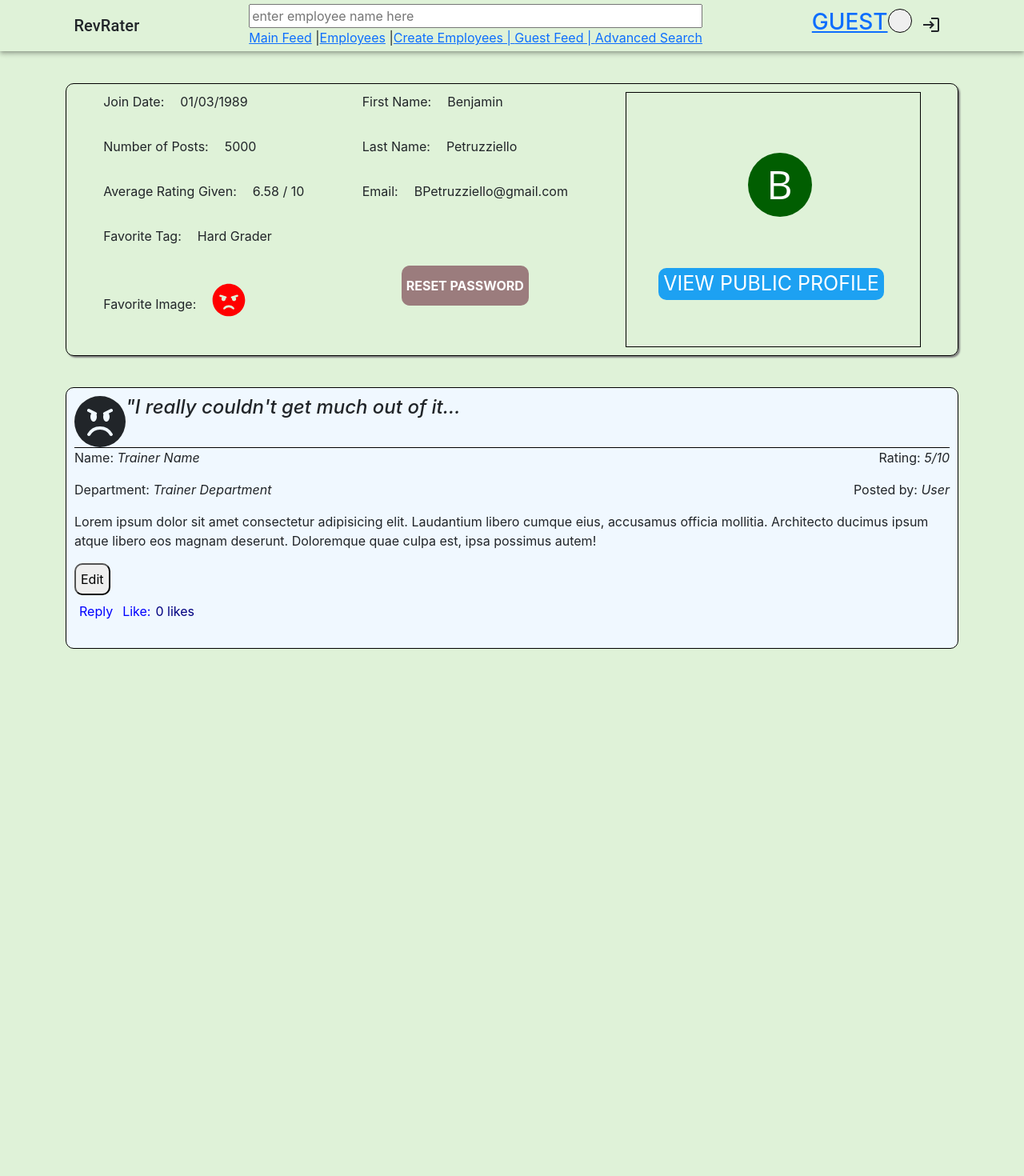
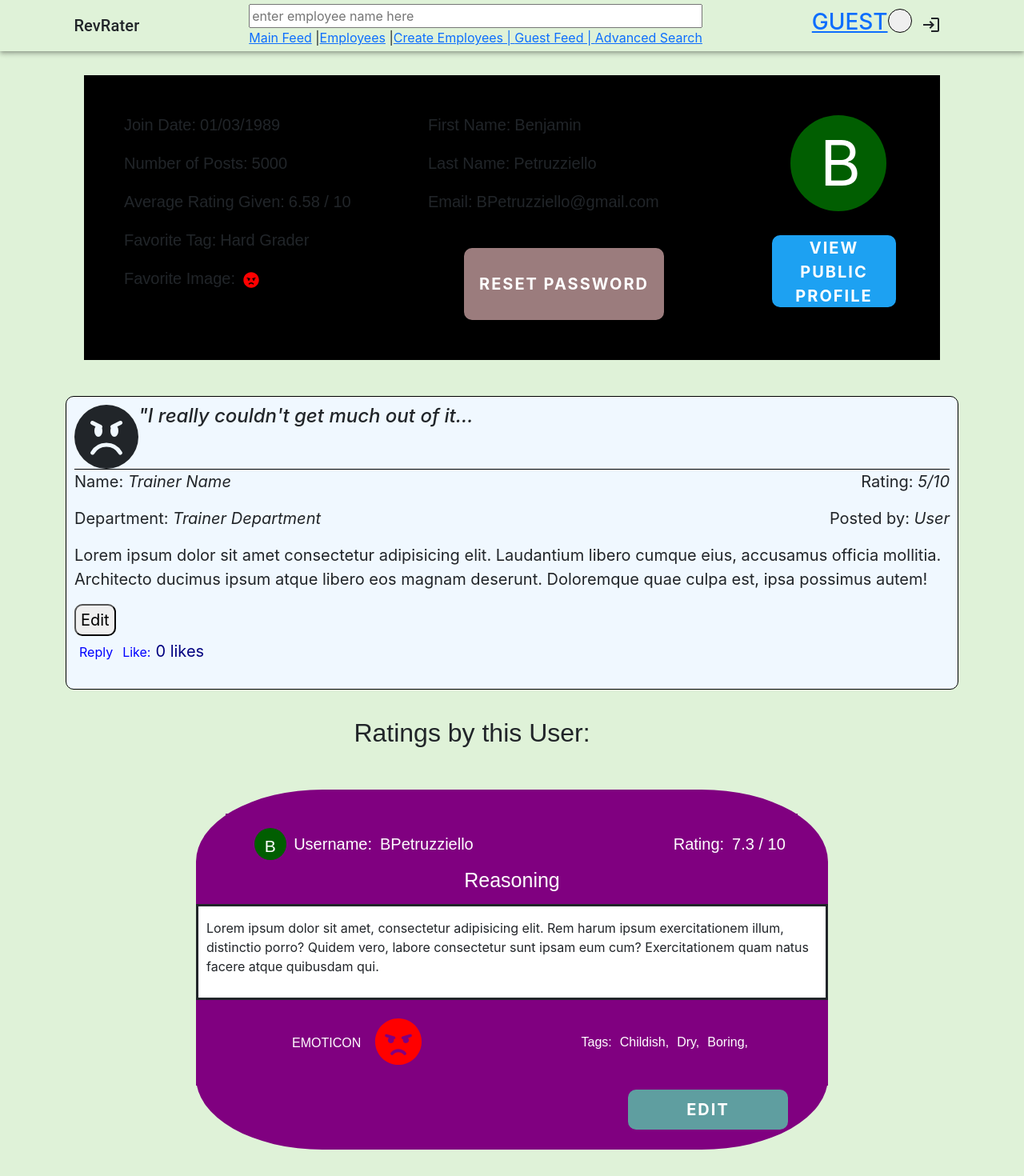
Before and after one commit to mdsayeed133/RevProject-3, a React (Create React App) app in the folder social-media-react-dev/: page /userprofile in a window 1280 px wide. Shown: the top 1470 px of the page at 80% size. Before the commit the page ends 826 px from the top, so only its background shows below. Built offline with nearby package versions, Linux system fonts and the light colour scheme.

Commit message:
will attempt connections

```diff
--- a/social-media-react-dev/src/components/Employees/Employees.tsx
+++ b/social-media-react-dev/src/components/Employees/Employees.tsx
@@ -27,8 +27,7 @@ const Employees = () => {
         <>
             <Navbar />
             <div className="Employees-container container">
-                <h1>Display employees</h1>
-                <p><em>auto populate...</em></p>
+                <h2>Here is a collection of all employees available for review on RevRater...</h2>
                 <div className="display-Employees row" id="dispEmployee">
                     {/* this card format will auto generate the Employees */}
                     <EmployeeCard/>
--- a/social-media-react-dev/src/components/UserProfile/UserProfile.css
+++ b/social-media-react-dev/src/components/UserProfile/UserProfile.css
@@ -1,10 +1,10 @@
-/* h2{
+h2{
     box-sizing: border-box;
-    font-family: "Concert-One", sans-serif;
-    font-weight: bold;
-} */
+    font-family: 'Open-Sans', sans-serif;
+    /* font-weight: bold;  */
+ }
 
-:root{
+ :root{
     --color1: #dff2d8;
     --color2: #c6dea6;
     --color3: #7ebdc3;
@@ -12,436 +12,284 @@
     --color5: #ced097;
 }
 
+#fields, #inputs, #post-info-details{
+    font-size: 20px;
+}
 
+.user-profile-container{
+    margin-top: 30px;
+    display: flex;
+    /*Elements on top of each other*/
+    flex-direction: column;
+    /*Bring items center vertically*/
+    height: 100%;
+    justify-content: center;
+    align-items: center;
+    overflow-x: hidden;
+    overflow-y: auto;
+    padding-bottom: 100px;
+    font-size: 20px;
+}
 
 .profile-grid{
-
-    /* display: grid; */
+    display: grid;
     /*Column width*/
-    /* grid-template-columns: 550px 700px 300px; */
-    /* grid-template-rows: 400px 400px 400px; */
-    /* grid-gap: 10px; */
-    /* background-color: black;  */
+    grid-template-columns: 370px 420px 240px;
+    grid-gap: 10px;
+    background-color: black;
     padding: 10px;
-
 }
 
-.profile-grid {
-
-    /* text-align: left; */
-    border: 1px solid black;
-    margin-top: 40px;
-    border-radius: 10px;
-    box-shadow: 2px 2px 2px gray;
+.profile-grid > div{
+    text-align: left;
+    padding-top: 40px;
+    padding-left: 40px;
+    justify-content: center;
+    align-items: center;
 }
 
-/* .post-info-container{
-    padding-top: 90px;
-    padding-left: 40px;
-
-} */
-
-
-#join-date-value{
+.profile-grid p{
     white-space: nowrap;
     display: inline-block;
-    padding-left: 20px;
+    padding-left: 5px;
 }
 
-#post-info-details{
-    white-space: nowrap;
-    display: inline-block;
-    padding-left: 20px;
-
-}
-
-/*trainer image*/
-
-/* .image{
-
-    white-space: nowrap;
-    display: inline-block;
-
-} */
-
 #trainer-favorite-img, #emoticon-img{
-    font-size: 42px;
     color: red;
-    padding-left: 20px;
-    white-space: nowrap;
-    display: inline-block;
+    padding-left: 10px;
 }
 
 /*Profile Info Container*/
-
-/* .profile-info-container{
+.profile-info-container{
     padding: 40px;
-    padding-top: 90px;
-    align-items: center;
-
-} */
-
-#inputs{
-    white-space: nowrap;
-    display: inline-block;
-    padding-left: 20px;
 }
 
-#password-btn{
-    padding-top: 35px;
-}
-
-.reset-password-btn{
-    /* width: 300px; */
-    height: 50px;
-
-    background-color: #9b7c7d;
-
-    /* font-size: 25px; */
-    color: white;
-    font-weight: bold;
-    border-style: none;
-
-    text-transform: uppercase;
-}
-
-.reset-password-btn:hover{
-    cursor: pointer;
-    background-color: #9b7c7d;
-    opacity: 0.8;
-
-}
-
-/*Image Container*/
-
-.image-profile-container{
-    border: 1px solid black;
-    text-align: center;
-}
-.holder {
-    /* border: 1px solid black; */
-    align-items: center;
-}
-
-.square{
-    width: 80px;
-    height: 80px;
-    background-color: rgb(1, 94, 1);
-    border: none;
+.image-profile-container > div{
     /*Align letter the center of div*/
-    display: flex;
-    justify-content: center;
-    align-items: center;
-    border-radius: 50%;
-
-    /*Moving object to right*/
-    position: relative;
-    left: 10.5px;
-}
-
-#user-letter{
-    font-family: 'Open Sans', sans-serif;
-    font-size: 50px;
-    color: white;
-    background: transparent;
-    padding-top: 15px;
-
-}
-
-/*Button*/
-
-.buttons-container{
-    padding-top: 40px;
     display: flex;
     justify-content: center;
     align-items: center;
 }
 
-/*
-#follow-button{
-    padding-top: 40px;
-    display: flex;
-    justify-content: center;
-    align-items: center;
-    flex-direction: column;
-
+/*Square and square-profile-post*/
+.square, .square-profile-post{
+    background-color: rgb(1, 94, 1);
+    border: none;
+    border-radius: 50%;
 }
 
-.follow-btn, .view-profile-btn{
-    width: 200px;
+.square{
+    width: 120px;
+    height: 120px;
+    position: relative;
+    left: 23px;
+}
+
+/*user-letter and user-letter-post*/
+#user-letter, #user-letter-post{
+    color: white;
+    background: transparent;
+    padding-top: 15px;
+}
+
+#user-letter{
+    font-size: 78px;
+}
+
+/*Button*/
+.reset-password-btn, .view-profile-btn, #edit {
     font-size: 20px;
-    border: none;
+    color: white;
+    font-weight: bold;
+    border-style: none;
+    letter-spacing: 2px;
+    text-transform: uppercase;
 }
-*/
+
+.reset-password-btn, .view-profile-btn{
+    width: 250px;
+    height: 90px;
+    background-color: #9b7c7d;
+}
 
 .view-profile-btn{
-    /* width: 290px; */
-    font-size: 20px;
-    border: none;
-    text-transform: uppercase;
-
-    /* height: 100px; */
-    font-size: 25px;
     background-color: #1DA1F2;
-    color: white;
 }
 
-/*
-#follow{
-    background-color: white;
-    color: #1DA1F2;
-
-}
-
-#unfollow{
-    background-color: #1DA1F2;
-    color: white;
-}
-
-*/
-
-.view-profile-btn:hover{
+.reset-password-btn:hover, .view-profile-btn:hover, #edit:hover{
     cursor: pointer;
     background-color: #94dce3;
     opacity: 0.8;
 }
 
+#edit{
+    width: 200px;
+    height: 50px;
+    background-color: cadetblue;
+    padding-top: -50px;
+    text-align: center;
+    position: absolute;
+    right: 100px;
+    bottom: 25px;
+}
+
 /*Ratings by this User*/
-
 .ratings-container, .ratings-container-1{
- /*Elements on top of each other*/
  flex-direction: column;
-
- /*Bring items center vertically*/
  justify-content: center;
  align-items: center;
-
- font-size: 14px;
-
 }
 
-
-
 .ratings-container-1{
-    padding-top: 50px;
-
+    padding-top: 30px;
 }
 
 .ratings-title{
-    width: 980px;
+    width: 790px;
     height: 100px;
-    /*Center text horizontally*/
+    font-size: 30px;
     text-align: center;
-    vertical-align: middle;
-    font-size: 40px;
-
-    padding-left: 390px;
-    padding-top: 20px;
-    padding-bottom: 20px;
+    padding: 20px 0px;
 }
 
-#ratings{
-    font-size: 50px;
+.post-container{
+    text-align: center;
+    padding-top: 10px;
+    justify-content: center;
+    align-items: center;
+    border-radius: 20%;
+    width: 890px;
+    height: 460px;
+    position: relative;
+    font-size: 20px;
+}
+
+.post-container div, .username-reasoning-field, #input-field, #user-inputs,
+.emotion-tag-container h2, .emotion-tag-container p{
+    background-color: purple;
+}
+
+.post-container > div{
+    width: 790px;
+    text-align: center;
+    font-size: 16px;
+    display: inline-block;
 }
 
 .user-container{
-
-    text-align: center;
-    padding-top: 20px;
-    background-color: purple;
-
-
-
     border-radius: 20%;
-    padding-bottom: 20px;
-    width: 1400px;
-    height: 630px;
-    position: relative;
-
-    font-size: 20px;
-
-
-    display: inline-block;
-
-
+    padding-top: 30px;
+    height: 450px;
 }
 
-.username, .rating-score, .profile-pic{
+.user-info-container{
+    padding-bottom: 20px;
+    width: 715px;
+    height: 50px;
+    position: relative;
+    right: -37px;
+}
+
+#input-field, #username-input, #user-inputs, #profile-pic{
+    font-size: 20px;
+    color: white;
+    white-space: nowrap;
     display: inline-block;
-    color: white;
+    padding-left: 10px;
 }
 
 .username{
-    margin-right: 180px;
-    background-color: purple;
-}
-
-#username-input{
-    padding-left: 10px;
-
-}
-
-.rating-score{
-    margin-right: 180px;
-    background-color: purple;
-}
-
-#username-input, #rating-score-input, #profile-pic{
-
-    white-space: nowrap;
-    display: inline-block;
-    background-color: purple;
-
-}
-
-#rating-score-input{
-    padding-left: 10px;
+    padding-right: 240px;
 }
 
 /*Image Container*/
-
 .image-profile-container{
-    padding-top: 75px;
     padding-right: 45px;
-    padding-left: 40px;
-
-
 }
 
 .square-profile-post{
-    width: 80px;
-    height: 80px;
-    background-color: rgb(1, 94, 1);
-
-    border: none;
-
-
-    /*Align letter the center of div*/
-    display: flex;
-    justify-content: center;
-    align-items: center;
-
-    border-radius: 50%;
-
-    /*Moving object to right*/
+    width: 40px;
+    height: 40px;
     position: relative;
     left: 10.5px;
-
+    bottom: -8px;
 }
 
-#user-letter-post{
-    font-family: 'Open Sans', sans-serif;
-    font-size: 52px;
-    color: white;
-    background: transparent;
-    padding-top: 15px;
-
+.user-letter-post{
+    font-size: 21px;
+    position: relative;
+    top: -5px;
 }
 
-.reasoning-container{
-    padding-top: 40px;
-    position: relative;
-    background-color: purple;
-    border-color: none;
-    color: black;
+.username-reasoning-field, .username-reasoning-input{
+    width: 790px;
+    margin-top: 15px;
+    padding-top: 10px;
 }
 
-#reasoning{
+.username-reasoning-field{
     color: white;
-    padding-bottom: 10px;
+    font-size: 25px;
+    padding-top: 3px;
 }
 
-#user-input-response{
+.username-reasoning-input{
+    height: 120px;
     background-color: white;
-    border-color: none;
-    width: 1000px;
-    height: 120px;
     text-align: left;
-    position: absolute;
-    right: 170px;
-    /* border: solid; */
-    padding: 10px;
+    padding-left: 28px;
+    padding: 15px 10px;
+    border-style: solid;
+    border-width: 3px;
 }
 
+/*EMOTION CONTAINER*/
 .emotion-tag-container{
-    padding-top: 150px;
-    background-color: purple;
+    width: 790px;
+    height: 100px;
+    padding-top: 30px;
+    text-align: center;
+    position: absolute;
+    bottom: 80px;
+    vertical-align: middle;
 }
 
-#tag-options{
-    background-color: purple;
+.emotion-tag-container > div{
+    color: white;
+    width: 40px;
+    height: 40px;
+    padding-left: 10px;
+    white-space: nowrap;
+    display: inline-block;
 }
 
-.emotion-container, .tag-container{
+.emoticon, .emoticon-img, .tag-options, .tag{
+    white-space: nowrap;
     display: inline-block;
-    vertical-align: middle;
-    height: 150px;
-    background-color: purple;
-    color: white;
-
-
-
+    font-size: 16px;
 }
 
-.emotion-container{
-    white-space: nowrap;
-    display: inline-block;
-    padding-right: 500px;
-    padding-top: 30px;
-    background-color: purple;
-
+.emoticon{
+    position: absolute;
+    left: 120px;
+    bottom: 36px;
 }
 
-#emoticon-img, #reasoning{
-    background-color: purple;
+.emoticon-img{
+    width: 60px;
+    height: 60px;
+    font-size: 60px;
+    position: relative;
+    right: 152px;
+    bottom: 36px;
 }
 
-#emoticon{
-    white-space: nowrap;
-    display: inline-block;
-    background-color: purple;
-
+.tag-options{
+    position: absolute;
+    right: 100px;
+    bottom: 21px;
 }
 
-.tag-container{
-    height: 60px;
-    padding-left: 50px;
-    background-color: purple;
+.tag{
+    padding-left: 10px;
 }
-
-#tag{
-    white-space: nowrap;
-    display: inline-block;
-    background-color: purple;
-
-}
-
-.tag1{
-    padding-left: 10px;
-    background-color: purple;
-}
-
-#edit{
-    width: 200px;
-    height: 50px;
-
-    background-color: cadetblue;
-    color: white;
-    font-size: 20px;
-    letter-spacing: 2px;
-    padding-top: 8px;
-    font-size: 25px;
-    text-align: center;
-    text-transform: uppercase;
-
-    position: absolute;
-    right: 130px;
-
-    border: none;
-}
-
-#edit:hover{
-    cursor: pointer;
-    background-color: #ced097;
-    opacity: 0.5;
-}
--- a/social-media-react-dev/src/components/UserProfile/UserProfile.tsx
+++ b/social-media-react-dev/src/components/UserProfile/UserProfile.tsx
@@ -8,43 +8,44 @@ const UserProfile = () => {
     return (
         <>
             <Navbar />
+            {/* include batch, username, follow */}
             <div className="user-profile-container container">
-                <div className="profile-grid d-flex justify-content-around">
+                <div className="profile-grid">
                     <div className="post-info-container">
                         <div className="join-date">
-                            <p>Join Date:
-                                <p id="join-date-value">01/03/1989</p>
-                            </p>
+                            <h2 id='fields'>Join Date:
+                                <p id="post-info-details">01/03/1989</p>
+                            </h2>
                         </div>
-                        <div className="post-info-details">
-                            <p >Number of Posts:
+                        <div className="post-info-details" >
+                            <h2 id='fields' >Number of Posts:
                                 <p id="post-info-details">5000</p>
-                            </p>
-                            <p>Average Rating Given:
+                            </h2>
+                            <h2 id='fields'>Average Rating Given:
                                 <p id="post-info-details">6.58</p> / 10
-                            </p>
-                            <p>Favorite Tag:
+                            </h2>
+                            <h2 id='fields'>Favorite Tag:
                                 <p id="post-info-details">Hard Grader</p>
-                            </p>
-                            <p className='image' >Favorite Image:
+                            </h2>
+                            <h2 className='image' id='fields'>Favorite Image:
                                 <p id="trainer-favorite-img">
                                     <FaAngry />
                                 </p>
-                            </p>
+                            </h2>
                         </div>
                     </div>
 
                     <div className="profile-info-container">
                         <div className="personal-info-container">
-                            <p className="first-name" id='personal-fields'>First Name:
+                            <h2 className="first-name" id='fields'>First Name:
                                 <p id='inputs'>Benjamin</p>
-                            </p>
-                            <p className="last-name" id='fields'>Last Name:
+                            </h2>
+                            <h2 className="last-name" id='fields'>Last Name:
                                 <p id='inputs'>Petruzziello</p>
-                            </p>
-                            <p className="email" id='fields'>Email:
+                            </h2>
+                            <h2 className="email" id='fields'>Email:
                                 <p id='inputs'>BPetruzziello@gmail.com</p>
-                            </p>
+                            </h2>
                         </div>
 
                         <div className="btn-box d-flex justify-content-around" id='password-btn'>
@@ -54,11 +55,8 @@ const UserProfile = () => {
                     </div>
 
                     <div className="image-profile-container">
-                        <div className="holder">
-                            <div className="square" id='square'>
-                                <p id='user-letter'>B</p>
-                            </div>
-
+                        <div className="square" id='square'>
+                            <p id='user-letter'>B</p>
                         </div>
                         <br></br>
                         <div className='buttons-container'>
@@ -71,12 +69,71 @@ const UserProfile = () => {
                     </div>
                 </div>
                 <br></br>
-            </div>
-            <div className="user-posts-container container">
                 <Post/>
-            </div>
+                {/* Ratings by User */}
+
+                <div className="ratings-container">
+                    <div className='ratings-title'>
+                        <h2 className="user-ratings" id='ratings'>Ratings by this User:</h2>
+                    </div>
+
+                    <div className="post-container" id='container'>
+                        <div className="user-container" id='container'>
+
+                            <div className='user-info-container' id='container'>
+
+                                <div className="profile-pic" id="profile-pic">
+                                    <h2 className="square-profile-post" id='square'>
+                                        <p className="user-letter-post" id='user-letter-post'>B</p>
+                                    </h2>
+
+                                    {/* <p id='profile-pic'>Picture</p>  */}
+                                </div>
+
+                                <h2 className="username" id="input-field">Username:
+                                    <p className='rating-score-input' id='user-inputs'>BPetruzziello</p>
+                                </h2>
+
+                                <h2 className="rating-score" id="input-field">Rating:
+                                    <p className='rating-score-input' id='user-inputs'>7.3</p> / 10
+                                </h2>
+
+                            </div>
+
+                            <div className="reasoning-container" id='container'>
+                                <h2 className="username-reasoning-field" id='reasoning'>Reasoning</h2>
+                                <p className="username-reasoning-input" id="user-input-response">
+                                    Lorem ipsum dolor sit amet, consectetur adipisicing elit. Rem harum ipsum
+                                    exercitationem illum, distinctio porro? Quidem vero, labore consectetur
+                                    sunt ipsam eum cum? Exercitationem quam natus facere atque quibusdam qui.
+                                </p>
+                            </div>
+
+                            <div className="emotion-tag-container" id='container'>
+                                <div className="emotion-container" id='container'>
+                                    <h2 className="emoticon" id='emoticon'>EMOTICON</h2>
+                                    <p className="emoticon-img" id="emoticon-img">
+                                        <FaAngry style={{ color: "red" }} />
+                                    </p>
+                                </div>
+                                <div className="tag-container" id='tag-inputs' >
+                                    <h2 className="tag-options" id='tag-options'>Tags:
+                                        <p className='tag' id="tag" >Childish,</p>
+                                        <p className='tag' id="tag">Dry,</p>
+                                        <p className='tag' id="tag">Boring,</p>
+                                    </h2>
+                                </div>
+                            </div>
+
+                        </div>
+                        <div className="button-container">
+                            <button className="edit" id='edit'>Edit</button>
+                        </div>
 
 
+                    </div>
+                </div>
+            </div>
         </>
 
     )
--- a/social-media-react-dev/src/components/post-feed/CreatePostForm.tsx
+++ b/social-media-react-dev/src/components/post-feed/CreatePostForm.tsx
@@ -6,6 +6,7 @@ import Select from 'react-select'
 
 import '../post-feed/CreatePostForm.css'
 import Navbar from '../navbar/Navbar';
+import { BsFillEmojiAngryFill } from 'react-icons/bs';
 
 export default function CreatePostForm() {
 
@@ -20,12 +21,22 @@ export default function CreatePostForm() {
 
       <div className="CreatePostForm">
         <div className="headerContainer">
-          <p id="userInput">Username</p>
+          <p>Employee: </p>
+          <input type="text" placeholder="employee name" />
           <p className="score" id="userInput">
             <input id="userInputScore" type="text" /> / 10
           </p>
-          <p className="profilePic" id="userInput"> ProfilePic </p>
-
+          <p className="reaction">Select reaction</p>
+          <select name="tags" id="tags" required defaultValue={'DEFAULT'}>
+            <option value="DEFAULT" disabled>please select</option>
+            <option value="1">happy face</option>
+            <option value="2">sad face</option>
+            <option value="3">dizzy face</option>
+            <option value="4">emotionless face</option>
+            <option value="5">neutral face</option>
+            <option value="6">happy face</option>
+            <option value="7">cool face</option>
+          </select>
         </div>
         <div className="inputContainer">
           <p id="inputQuestion">Enter your reasoning why</p>
--- a/social-media-react-dev/src/components/post-feed/PostFeed.tsx
+++ b/social-media-react-dev/src/components/post-feed/PostFeed.tsx
@@ -106,7 +106,6 @@ export const PostFeed:React.FC<any> = (props:any) => {
                             <Post />
                             <Post />
                             <Post />
-
                         </div>
                     </div>
                     <div className="col-md-2">
```
Also changed, not shown: social-media-react-dev/src/components/UserProfile/UserPost.tsx (added, +9 -0 lines).
